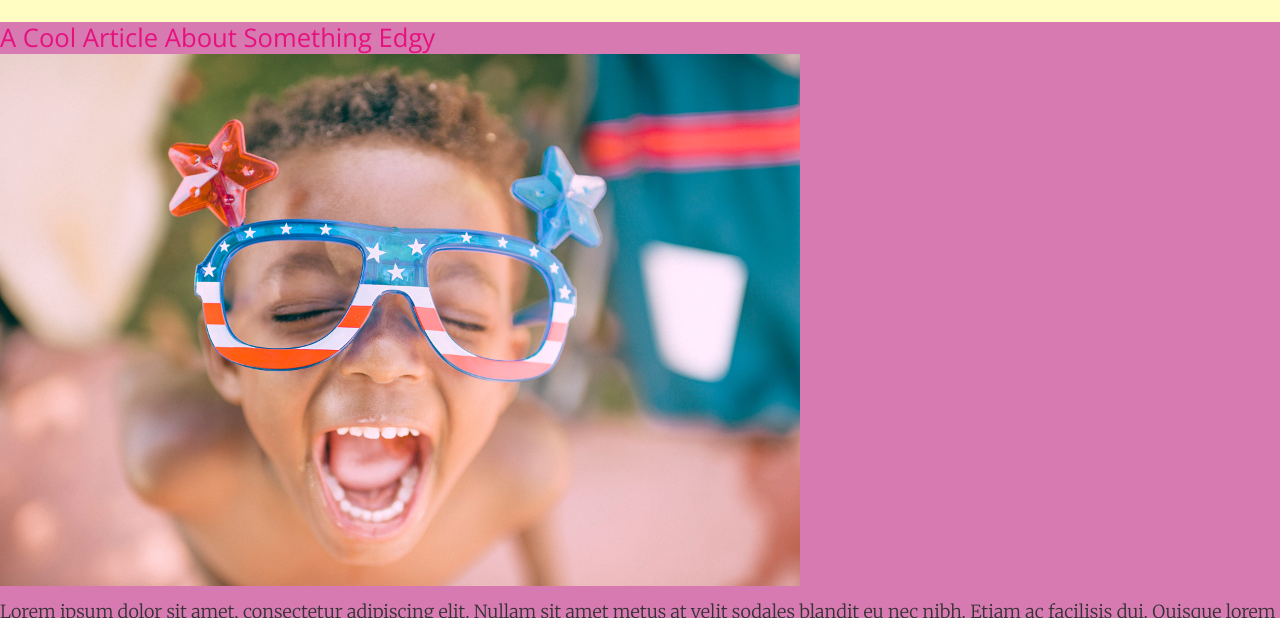
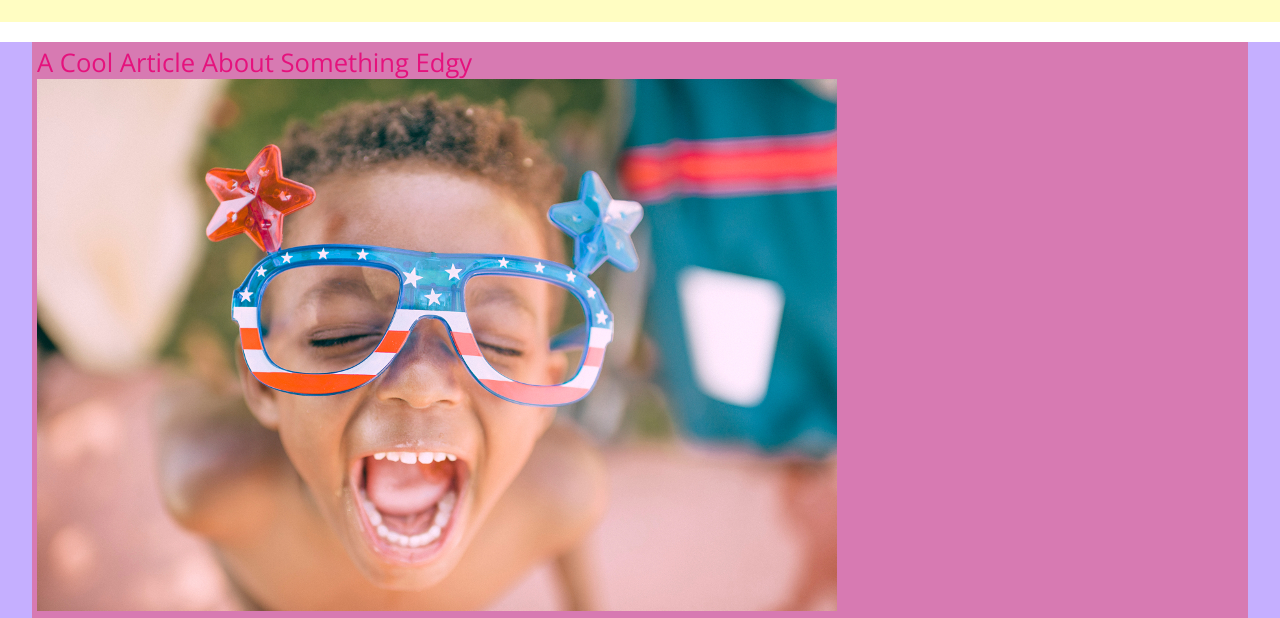
Before and after one commit to evamedve/test_responsive_design, a plain HTML site: page index.html in a window 1280 px wide. Shown: the part 114-732 px from the top of the page. Drawn offline with nearby package versions, Linux system fonts and the light colour scheme.

Commit message:
picture and post class to layout styles

```diff
--- a/main.css
+++ b/main.css
@@ -85,9 +85,6 @@ h2 {
   color: #8c8e9b;
 }
 
-.picture {
-  width: 100%;
-}
 
 * {
 	box-sizing: border-box;
@@ -95,7 +92,19 @@ h2 {
 
 /* ==== LAYOUT STYLES ==== */
 
+/* Main Header Styles */
 .main-header {
 	text-align: center;
 	padding: 1.25rem;
 }
+
+/* Article Styles */
+.post {
+	width: 95%;
+	margin: 1.25rem auto;
+	padding: 0.3125rem;
+}
+
+.picture {
+  width: 100%;
+}
```
